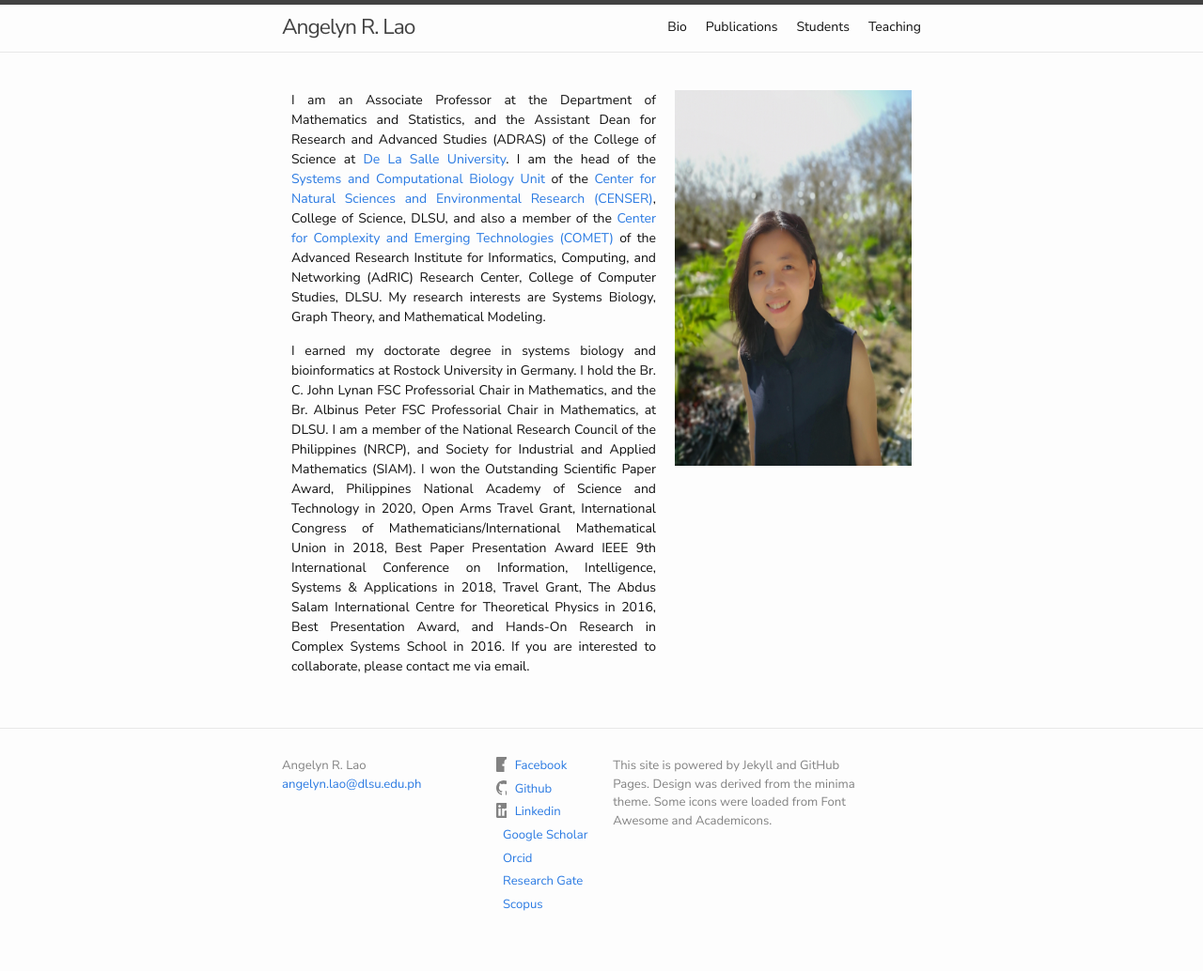
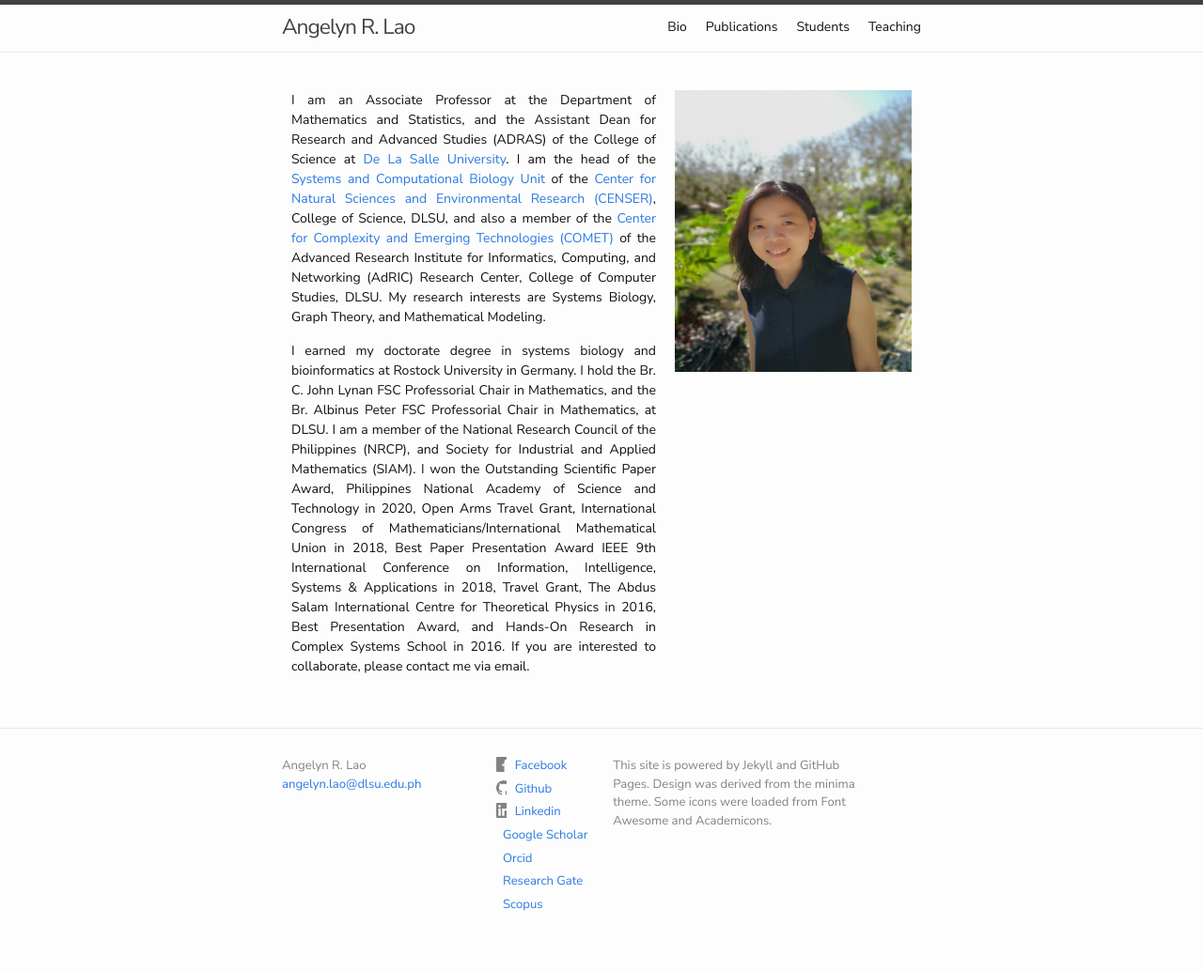
Before and after one commit to yupaulk/angelynlao.github.io, a Jekyll site: the page built from index.md, in a window 1280 px wide. Shown: the whole page at 94% size. Built offline with Jekyll 4.4.1, drawn with Linux system fonts in a browser that asks for light colours; nearby versions of some CDN libraries; a style sheet for code colours, icons or effects is not loaded.

Commit message:
Add files via upload

```diff
--- /dev/null
+++ b/_layout.scss
@@ -0,0 +1,258 @@
+/**
+ * Site header
+ */
+.site-header {
+  border-top: 5px solid $grey-color-dark;
+  border-bottom: 1px solid $grey-color-light;
+  min-height: $spacing-unit * 1.865;
+
+  // Positioning context for the mobile navigation icon
+  position: relative;
+}
+
+.site-title {
+  @include relative-font-size(1.625);
+  font-weight: 300;
+  line-height: $base-line-height * $base-font-size * 2.25;
+  letter-spacing: -1px;
+  margin-bottom: 0;
+  float: left;
+
+  &,
+  &:visited {
+    color: $grey-color-dark;
+  }
+}
+
+.site-nav {
+  float: right;
+  line-height: $base-line-height * $base-font-size * 2.25;
+
+  .nav-trigger {
+      display: none;
+  }
+
+  .menu-icon {
+    display: none;
+  }
+
+  .page-link {
+    color: $text-color;
+    line-height: $base-line-height;
+
+    // Gaps between nav items, but not on the last one
+    &:not(:last-child) {
+      margin-right: 20px;
+    }
+  }
+
+  @include media-query($on-palm) {
+    position: absolute;
+    top: 9px;
+    right: $spacing-unit / 2;
+    background-color: $background-color;
+    border: 1px solid $grey-color-light;
+    border-radius: 5px;
+    text-align: right;
+
+    label[for="nav-trigger"] {
+      display: block;
+      float: right;
+      width: 36px;
+      height: 36px;
+      z-index: 2;
+      cursor: pointer;
+    }
+
+    .menu-icon {
+      display: block;
+      float: right;
+      width: 36px;
+      height: 26px;
+      line-height: 0;
+      padding-top: 10px;
+      text-align: center;
+
+      > svg {
+        fill: $grey-color-dark;
+      }
+    }
+
+    input ~ .trigger {
+      clear: both;
+      display: none;
+    }
+
+    input:checked ~ .trigger {
+      display: block;
+      padding-bottom: 5px;
+    }
+
+    .page-link {
+      display: block;
+      padding: 5px 10px;
+
+      &:not(:last-child) {
+        margin-right: 0;
+      }
+      margin-left: 20px;
+    }
+  }
+}
+
+
+
+/**
+ * Site footer
+ */
+.site-footer {
+  border-top: 1px solid $grey-color-light;
+  padding: $spacing-unit 0;
+}
+
+.footer-heading {
+  @include relative-font-size(1.125);
+  margin-bottom: $spacing-unit / 2;
+}
+
+.contact-list,
+.social-media-list {
+  list-style: none;
+  margin-left: 0;
+  i {
+    color: $grey-color;
+  }
+}
+
+.footer-col-wrapper {
+  @include relative-font-size(0.9375);
+  color: $grey-color;
+  margin-left: -$spacing-unit / 2;
+  @extend %clearfix;
+}
+
+.footer-col {
+  float: left;
+  margin-bottom: $spacing-unit / 2;
+  padding-left: $spacing-unit / 2;
+}
+
+.footer-col-1 {
+  width: -webkit-calc(35% - (#{$spacing-unit} / 2));
+  width:         calc(35% - (#{$spacing-unit} / 2));
+}
+
+.footer-col-2 {
+  width: -webkit-calc(25% - (#{$spacing-unit} / 2));
+  width:         calc(25% - (#{$spacing-unit} / 2));
+}
+
+.footer-col-3 {
+  width: -webkit-calc(40% - (#{$spacing-unit} / 2));
+  width:         calc(40% - (#{$spacing-unit} / 2));
+}
+
+@include media-query($on-laptop) {
+  .footer-col-1,
+  .footer-col-2 {
+    width: -webkit-calc(50% - (#{$spacing-unit} / 2));
+    width:         calc(50% - (#{$spacing-unit} / 2));
+  }
+
+  .footer-col-3 {
+    width: -webkit-calc(100% - (#{$spacing-unit} / 2));
+    width:         calc(100% - (#{$spacing-unit} / 2));
+  }
+}
+
+@include media-query($on-palm) {
+  .footer-col {
+    float: none;
+    width: -webkit-calc(100% - (#{$spacing-unit} / 2));
+    width:         calc(100% - (#{$spacing-unit} / 2));
+  }
+}
+
+
+
+/**
+ * Page content
+ */
+.page-content {
+  padding: $spacing-unit 0;
+  flex: 1;
+}
+
+.page-heading {
+  @include relative-font-size(2);
+}
+
+.post-list-heading {
+  @include relative-font-size(1.75);
+}
+
+.post-list {
+  margin-left: 0;
+  list-style: none;
+
+  > li {
+    margin-bottom: $spacing-unit;
+  }
+}
+
+.post-meta {
+  font-size: $small-font-size;
+  color: $grey-color;
+}
+
+.post-link {
+  display: block;
+  @include relative-font-size(1.5);
+}
+
+
+
+/**
+ * Posts
+ */
+.post-header {
+  margin-bottom: $spacing-unit;
+}
+
+.post-title {
+  @include relative-font-size(2.625);
+  letter-spacing: -1px;
+  line-height: 1;
+
+  @include media-query($on-laptop) {
+    @include relative-font-size(2.25);
+  }
+}
+
+.post-content {
+  margin-bottom: $spacing-unit;
+
+  h2 {
+    @include relative-font-size(2);
+
+    @include media-query($on-laptop) {
+      @include relative-font-size(1.75);
+    }
+  }
+
+  h3 {
+    @include relative-font-size(1.625);
+
+    @include media-query($on-laptop) {
+      @include relative-font-size(1.375);
+    }
+  }
+
+  h4 {
+    @include relative-font-size(1.25);
+
+    @include media-query($on-laptop) {
+      @include relative-font-size(1.125);
+    }
+  }
+}
--- a/index.md
+++ b/index.md
@@ -43,7 +43,7 @@ layout: home
 	</div>
 	<div class="column right">
 
-<img src='/assets/angelyn-lao.jpg' width='300' height='400' align='right' />
+<img src='/assets/angelyn-lao.jpg' width='300' height='300' align='right' />
 
 	</div>
 </div>
```
